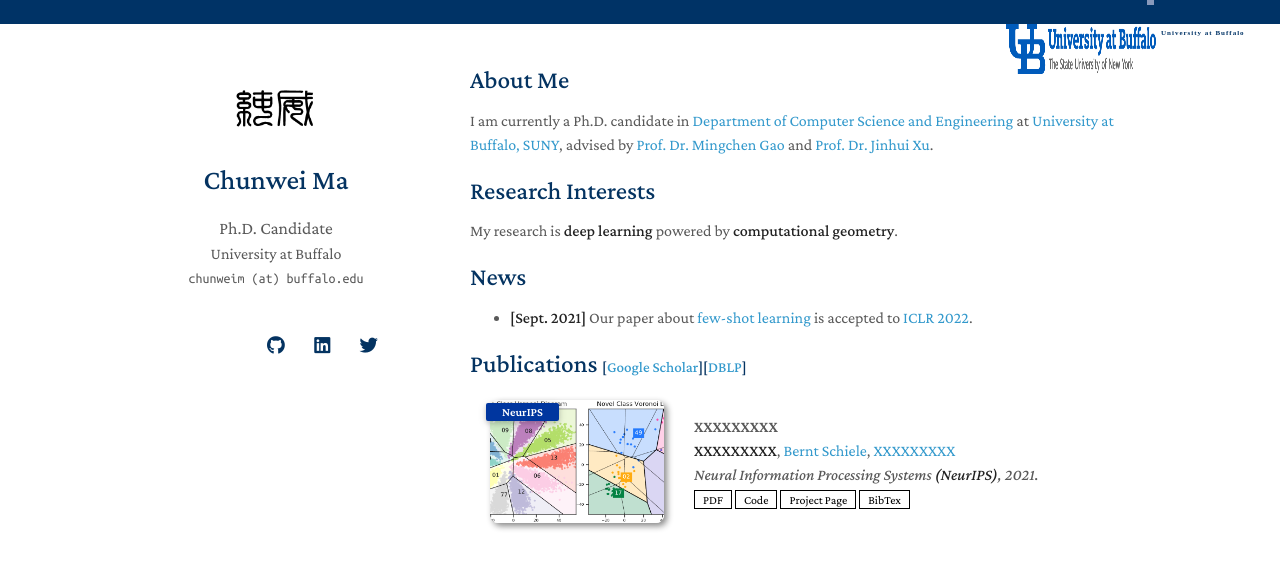
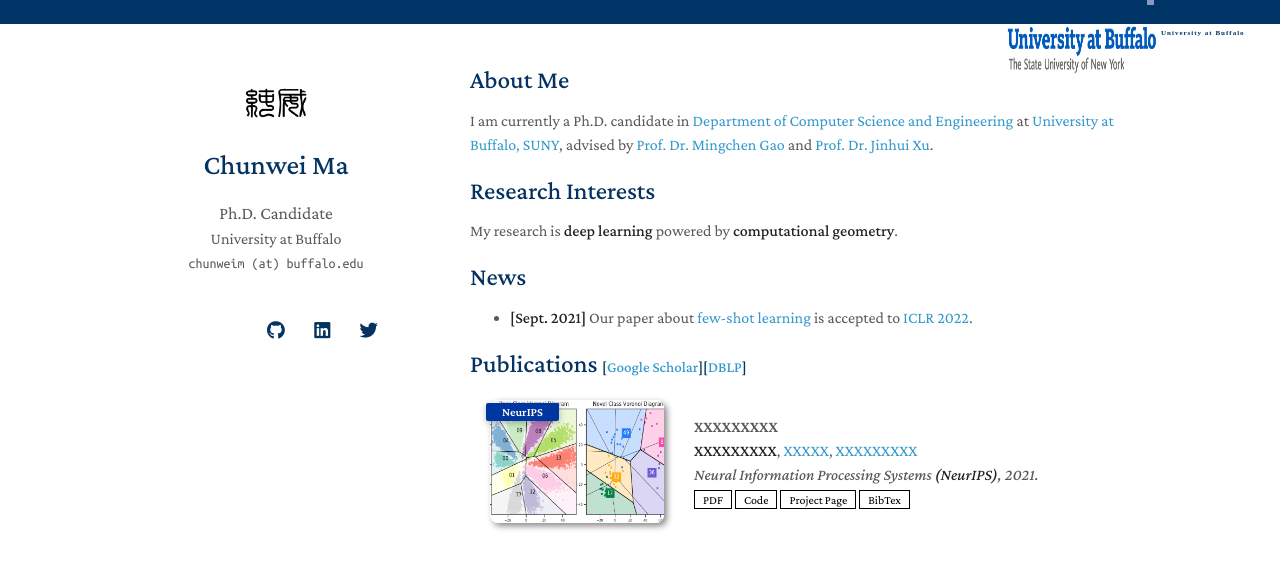
Before and after one commit to MaChunwei/MaChunwei.github.io, a Jekyll site: the page built from index.md, in a window 1280 px wide and 900 px high, cut to the strip 0-564 px from the top of the window. Built offline with Jekyll 4.4.1, drawn with Linux system fonts in a browser that asks for light colours; nearby versions of some CDN libraries; comment, search, counter and statistics services are not loaded; a style sheet for code colours, icons or effects is not loaded; our own code applies the rules of GitHub Pages for plain Markdown files.

Commit message:
revision

```diff
--- a/assets/fonts/the_font.css
+++ b/assets/fonts/the_font.css
@@ -104,7 +104,7 @@
       </small>
       -->
 
-      <small>Feel free to use my website's <a href="https://github.com/yaoyao-liu/minimal-light" rel="noopener">source code</a>.<br>Copyright &copy 2021 Max Planck Institute for Informatics | <a href="https://imprint.mpi-klsb.mpg.de/inf/people.mpi-inf.mpg.de/yaliu" rel="noopener"><autocolor>Imprint / Impressum</autocolor></a> | <a href="https://data-protection.mpi-klsb.mpg.de/inf/people.mpi-inf.mpg.de/yaliu?lang=en" rel="noopener"><autocolor>Data Protection / Datenschutzhinweis</autocolor></a></small></p>
+      <small>Jekyll theme: <a href="https://github.com/yaoyao-liu/minimal-light" rel="noopener">minimal-light</a>.<br>Copyright &copy 2022 Chunwei Ma | <a href="https://engineering.buffalo.edu/computer-science-engineering.html" rel="noopener"><autocolor>CSE</autocolor></a> | <a href="https://www.buffalo.edu/" rel="noopener"><autocolor>UB</autocolor></a></small></p>
 
 
       </section>
--- a/index.md
+++ b/index.md
@@ -4,7 +4,7 @@ layout: homepage
 
 ## About Me
 
-I am currently a Ph.D. candidate in [Department of Computer Science and Engineering](Department of Computer Science and Engineering) at [University at Buffalo, SUNY](University at Buffalo, SUNY), advised by [Prof. Dr. Mingchen Gao](https://cse.buffalo.edu/~mgao8/) and [Prof. Dr. Jinhui Xu](https://cse.buffalo.edu/~jinhui/).
+I am currently a Ph.D. candidate in [Department of Computer Science and Engineering](https://engineering.buffalo.edu/computer-science-engineering.html) at [University at Buffalo, SUNY](https://www.buffalo.edu/), advised by [Prof. Dr. Mingchen Gao](https://cse.buffalo.edu/~mgao8/) and [Prof. Dr. Jinhui Xu](https://cse.buffalo.edu/~jinhui/).
 
 ## Research Interests
 
@@ -30,7 +30,7 @@ My research is **deep learning** powered by **computational geometry**.
   </div>
   <div id="peng2021copo" class="col-sm-9" style="position: relative;width: 100%;padding-right: 15px;padding-left: 20px;">
       <div class="title">XXXXXXXXX</div>
-      <div class="author"><strong>XXXXXXXXX</strong>, <a href="https://people.mpi-inf.mpg.de/~schiele/">Bernt Schiele</a>, <a href="https://qianrusun1015.github.io/">XXXXXXXXX</a></div>
+      <div class="author"><strong>XXXXXXXXX</strong>, <a href="https://people.mpi-inf.mpg.de/~schiele/">XXXXX</a>, <a href="https://qianrusun1015.github.io/">XXXXXXXXX</a></div>
       <div class="periodical"><em>Neural Information Processing Systems <strong>(NeurIPS)</strong>, 2021.</em>
       </div>
     <div class="links">
@@ -149,7 +149,7 @@ My research is **deep learning** powered by **computational geometry**.
 
 ## Teaching
 
-- Teaching Assistant, [Blockchain Application Development](https://cse.buffalo.edu/~bina/) at [University at Buffalo](https://www.buffalo.edu/), 2019-2021
+- Teaching Assistant, [Blockchain Application Development](https://cse.buffalo.edu/~bina/cse426/fall2021/index.html) at [University at Buffalo](https://www.buffalo.edu/), 2019-2021
 
 ## Services
 
```
Also changed, not shown: assets/img/avatar.png, assets/mpii_files/mpii.png, images/teaser/DeepVoro.png.
